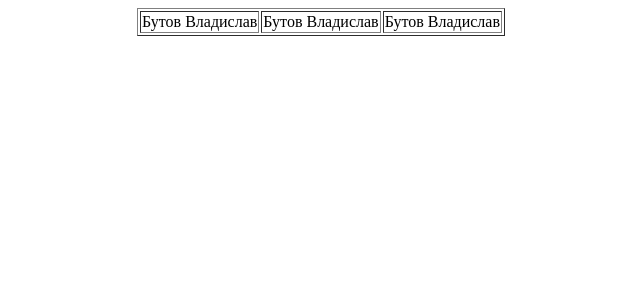
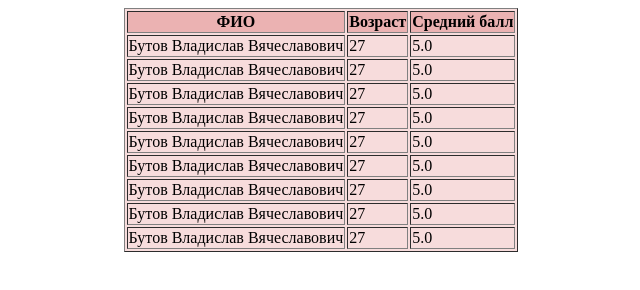
Before and after one commit to butovlad/My_Site, a plain HTML site: page index1.html in a window 1280 px wide. Shown: the whole page, without its empty margins (319-959 px from the left). Drawn offline with Linux system fonts and the light colour scheme.

Commit message:
Lessons 4.1-4.3

```diff
--- a/index1.html
+++ b/index1.html
@@ -1,20 +1,64 @@
 <!DOCTYPE html>
 <html lang="en">
-
 <head>
   <meta charset="UTF-8">
   <meta name="viewport" content="width=device-width, initial-scale=1.0">
   <meta http-equiv="X-UA-Compatible" content="ie=edge">
   <title>Document</title>
 </head>
-
 <body>
-<table align="center" border="1">
-  <tr>
-    <td>Бутов Владислав</td>
-    <td>Бутов Владислав</td>
-    <td>Бутов Владислав</td>
-  </tr>
-</table>
+  <table border="1" align="center" bgcolor="#f7dcdc">
+    <tr bgcolor="#ebb2b2">
+      <th>ФИО</th>
+      <th>Возраст</th>
+      <th>Средний балл
+        <tr>
+          <td>Бутов Владислав Вячеславович</td>
+          <td>27</td>
+          <td>5.0</td>
+        </tr>
+        <tr>
+          <td>Бутов Владислав Вячеславович</td>
+          <td>27</td>
+          <td>5.0</td>
+        </tr>
+        <tr>
+          <td>Бутов Владислав Вячеславович</td>
+          <td>27</td>
+          <td>5.0</td>
+        </tr>
+        <tr>
+          <td>Бутов Владислав Вячеславович</td>
+          <td>27</td>
+          <td>5.0</td>
+        </tr>
+        <tr>
+          <td>Бутов Владислав Вячеславович</td>
+          <td>27</td>
+          <td>5.0</td>
+        </tr>
+        <tr>
+          <td>Бутов Владислав Вячеславович</td>
+          <td>27</td>
+          <td>5.0</td>
+        </tr>
+        <tr>
+          <td>Бутов Владислав Вячеславович</td>
+          <td>27</td>
+          <td>5.0</td>
+        </tr>
+        <tr>
+          <td>Бутов Владислав Вячеславович</td>
+          <td>27</td>
+          <td>5.0</td>
+        </tr>
+        <tr>
+          <td>Бутов Владислав Вячеславович</td>
+          <td>27</td>
+          <td>5.0</td>
+        </tr>
+      </th>
+    </tr>
+  </table>
 </body>
 </html>
```
Also changed, not shown: index2.html (added, +85 -0 lines).
